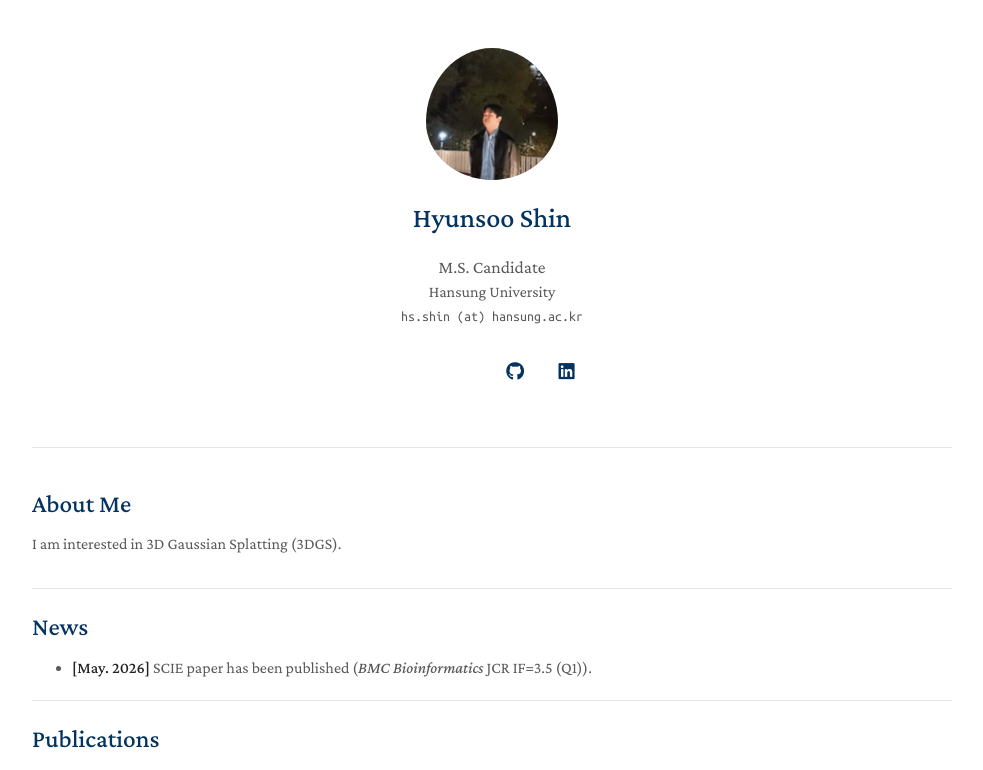
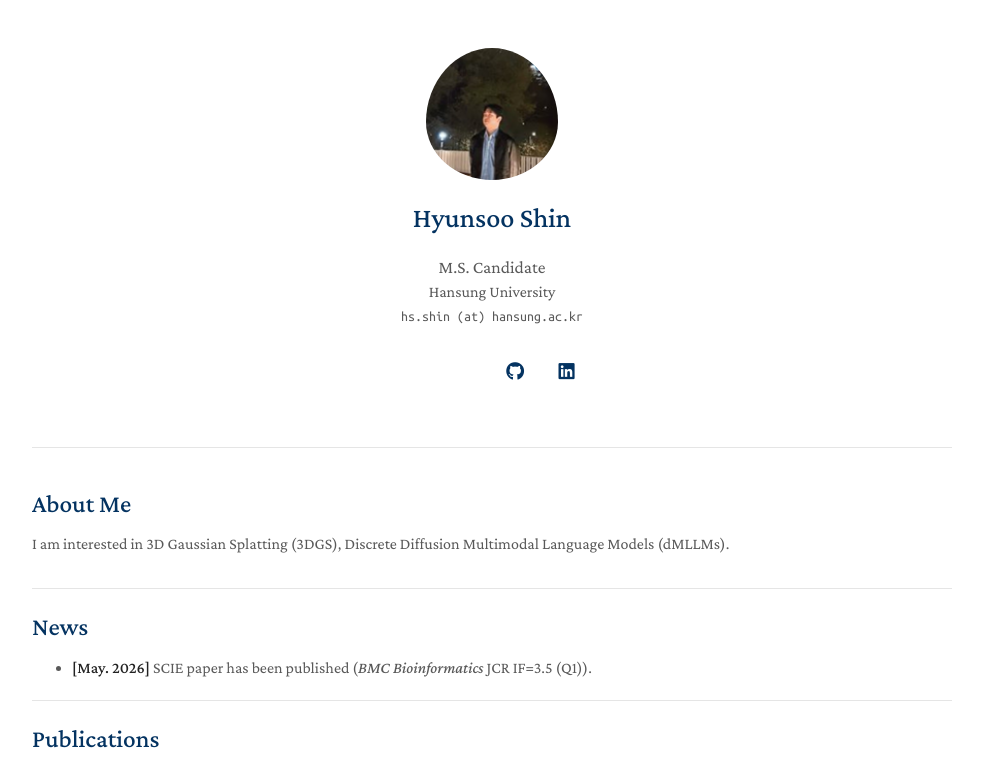
Before and after one commit to YONGJI04/yongji04.github.io, a Jekyll site: the page built from index.md, in a window 1280 px wide and 900 px high, cut to the strip 0-770 px from the top of the window. Shown: the whole strip, without its empty margins (148-1131 px from the left). Built offline with Jekyll 4.4.1, drawn with Linux system fonts in a browser that asks for light colours; a style sheet for code colours, icons or effects is not loaded; our own code applies the rules of GitHub Pages for plain Markdown files.

Commit message:
Update index.md

```diff
--- a/index.md
+++ b/index.md
@@ -4,7 +4,7 @@ layout: homepage
 
 ## About Me
 
-I am interested in 3D Gaussian Splatting (3DGS).
+I am interested in 3D Gaussian Splatting (3DGS), Discrete Diffusion Multimodal Language Models (dMLLMs).
 
 ## News
 
```
